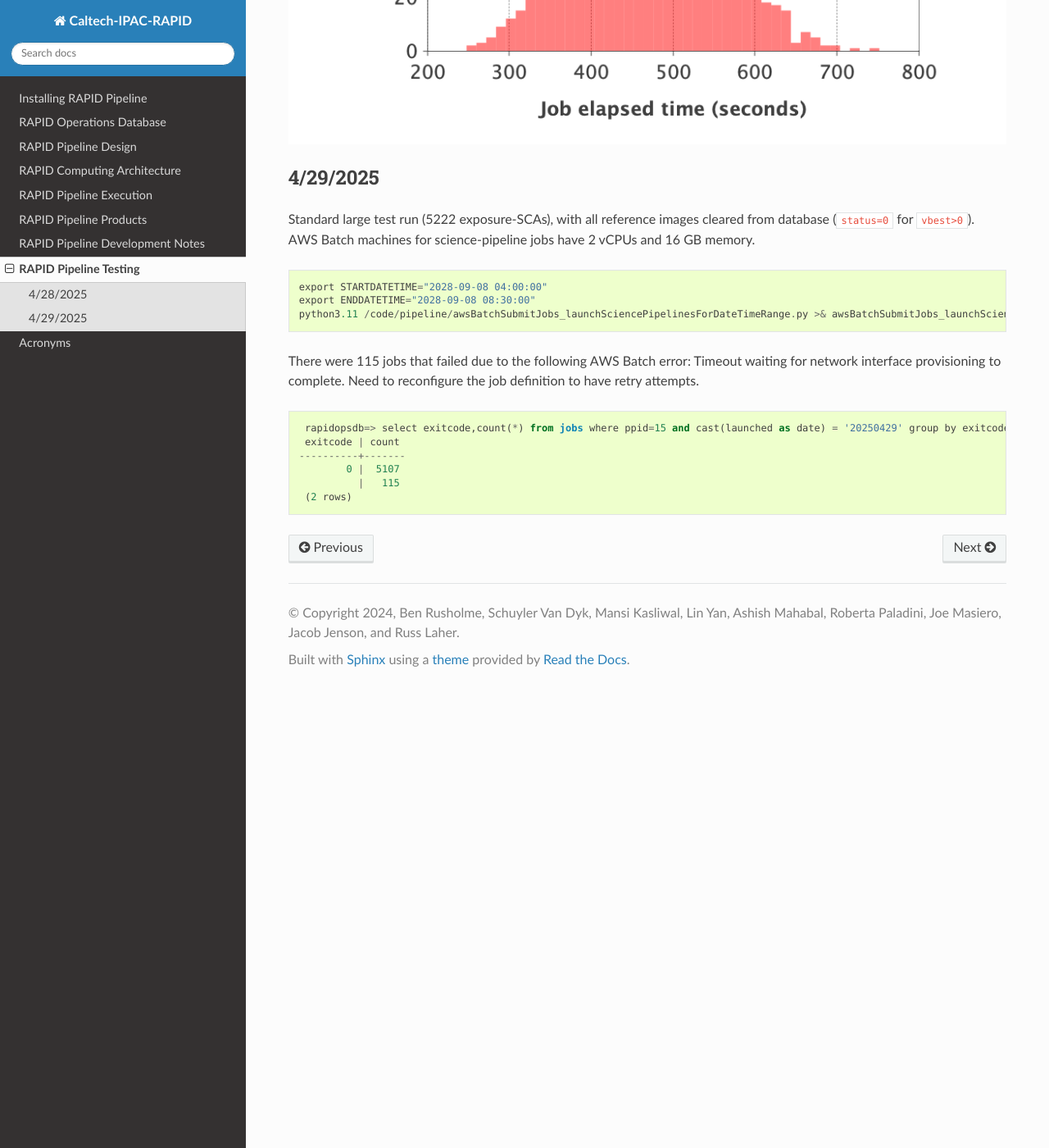
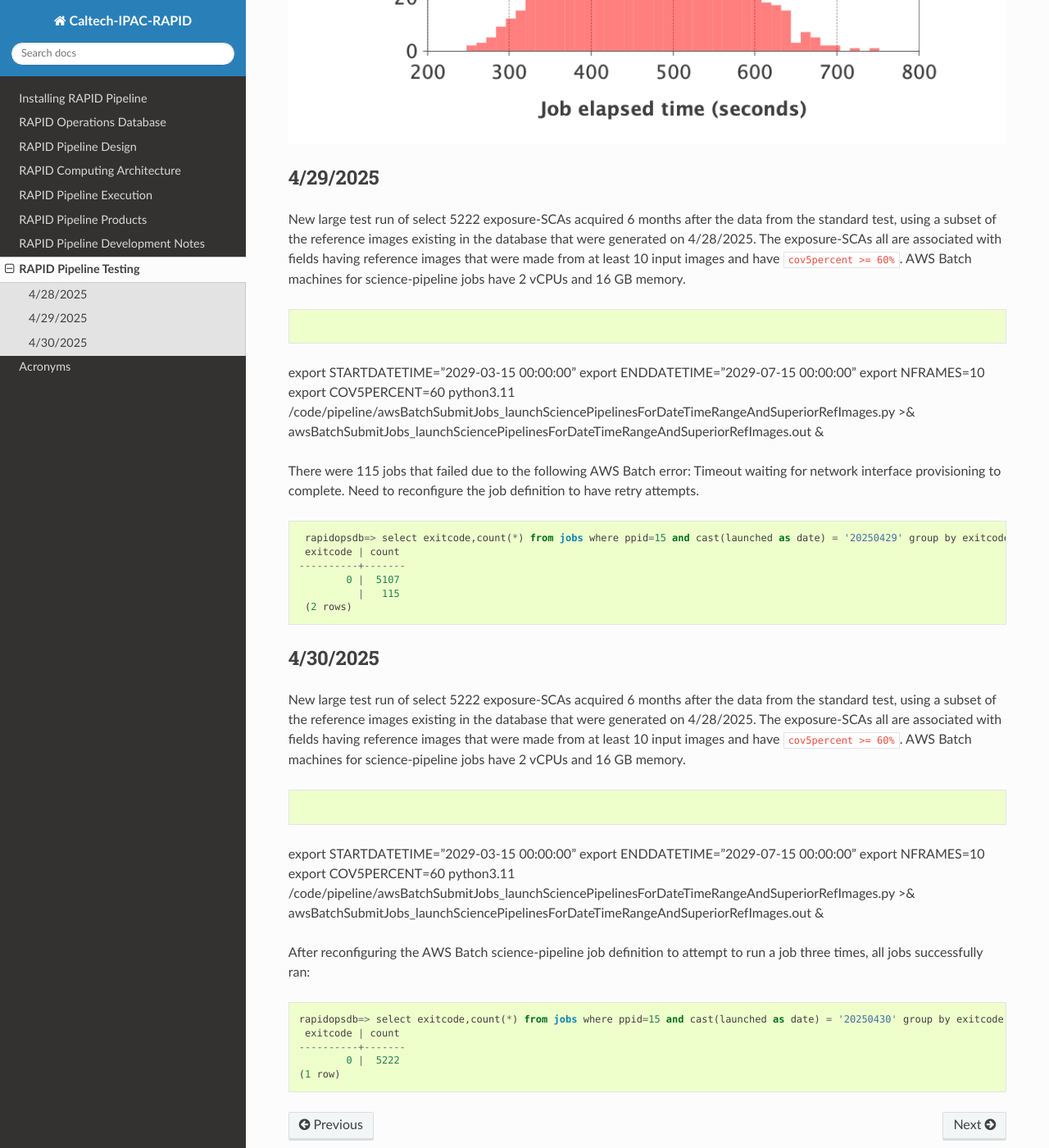
Before and after one commit to Caltech-IPAC/rapid, a Sphinx documentation site: the page built from docs/source/dev/tests.rst, in a window 1280 px wide and 1400 px high, scrolled down 2555 px. Shown: the whole window at 82% size. Built offline with Sphinx 7.4.7 and the Read the Docs theme 3.1.0, drawn with Linux system fonts in a browser that asks for light colours; formulas are drawn with MathJax 3.

Commit message:
Started writing up the 4/30/2025 test.

```diff
--- a/docs/source/dev/tests.rst
+++ b/docs/source/dev/tests.rst
@@ -77,20 +77,22 @@ Here is a histogram of the job execution times, measured from pipeline start to
 4/29/2025
 ************************************
 
-Standard large test run (5222 exposure-SCAs),
-with all reference images cleared from database
-(``status=0`` for ``vbest>0``).  AWS Batch machines for science-pipeline jobs
-have 2 vCPUs and 16 GB memory.
+New large test run of select 5222 exposure-SCAs acquired 6 months after the data from the standard test,
+using a subset of the reference images existing in the database that were generated on 4/28/2025.  The exposure-SCAs all
+are associated with fields having reference images that were made from at least 10 input images and have ``cov5percent >= 60%``.
+AWS Batch machines for science-pipeline jobs have 2 vCPUs and 16 GB memory.
 
 .. code-block::
 
-    export STARTDATETIME="2028-09-08 04:00:00"
-    export ENDDATETIME="2028-09-08 08:30:00"
-    python3.11 /code/pipeline/awsBatchSubmitJobs_launchSciencePipelinesForDateTimeRange.py >& awsBatchSubmitJobs_launchSciencePipelinesForDateTimeRange_jid_ge_2_le_90.out &
+export STARTDATETIME="2029-03-15 00:00:00"
+export ENDDATETIME="2029-07-15 00:00:00"
+export NFRAMES=10
+export COV5PERCENT=60
+python3.11 /code/pipeline/awsBatchSubmitJobs_launchSciencePipelinesForDateTimeRangeAndSuperiorRefImages.py >& awsBatchSubmitJobs_launchSciencePipelinesForDateTimeRangeAndSuperiorRefImages.out &
 
 There were 115 jobs that failed due to the following AWS Batch error:
-Timeout waiting for network interface provisioning to complete.  Need
-to reconfigure the job definition to have retry attempts.
+Timeout waiting for network interface provisioning to complete.
+Need to reconfigure the job definition to have retry attempts.
 
 .. code-block::
 
@@ -100,3 +102,30 @@ to reconfigure the job definition to have retry attempts.
            0 |  5107
              |   115
     (2 rows)
+
+
+4/30/2025
+************************************
+
+New large test run of select 5222 exposure-SCAs acquired 6 months after the data from the standard test,
+using a subset of the reference images existing in the database that were generated on 4/28/2025.  The exposure-SCAs all
+are associated with fields having reference images that were made from at least 10 input images and have ``cov5percent >= 60%``.
+AWS Batch machines for science-pipeline jobs have 2 vCPUs and 16 GB memory.
+
+.. code-block::
+
+export STARTDATETIME="2029-03-15 00:00:00"
+export ENDDATETIME="2029-07-15 00:00:00"
+export NFRAMES=10
+export COV5PERCENT=60
+python3.11 /code/pipeline/awsBatchSubmitJobs_launchSciencePipelinesForDateTimeRangeAndSuperiorRefImages.py >& awsBatchSubmitJobs_launchSciencePipelinesForDateTimeRangeAndSuperiorRefImages.out &
+
+After reconfiguring the AWS Batch science-pipeline job definition to attempt to run a job three times, all jobs successfully ran:
+
+.. code-block::
+
+    rapidopsdb=> select exitcode,count(*) from jobs where ppid=15 and cast(launched as date) = '20250430' group by exitcode order by exitcode;
+     exitcode | count
+    ----------+-------
+            0 |  5222
+    (1 row)
```
